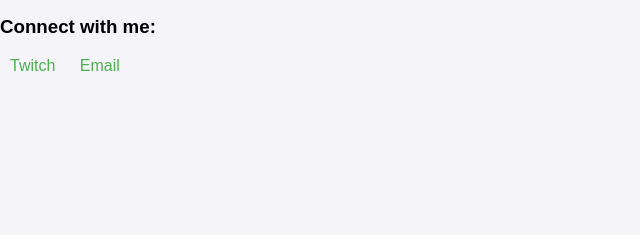
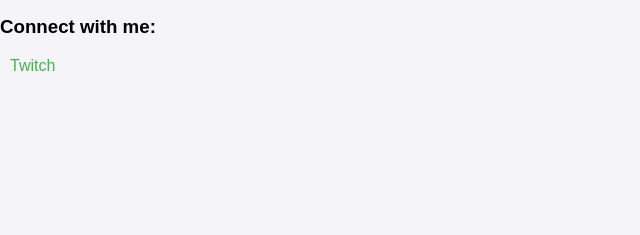
Before and after one commit to HunteGXcoder/hunter.github.io, a plain HTML site: page index.html in a window 1280 px wide. Shown: the part 283-518 px from the top of the page, 0-640 px from the left. Drawn offline with Linux system fonts and the light colour scheme.

Commit message:
Update index.html

```diff
--- a/index.html
+++ b/index.html
@@ -68,7 +68,6 @@
     <div class="social-icons">
         <h3>Connect with me:</h3>
         <a href="https://www.twitch.tv/king_huntegx" target="_blank">Twitch</a>
-        <a href="mailto:hunter@huntegx.com">Email</a>
     </div>
 </div>
 
```
